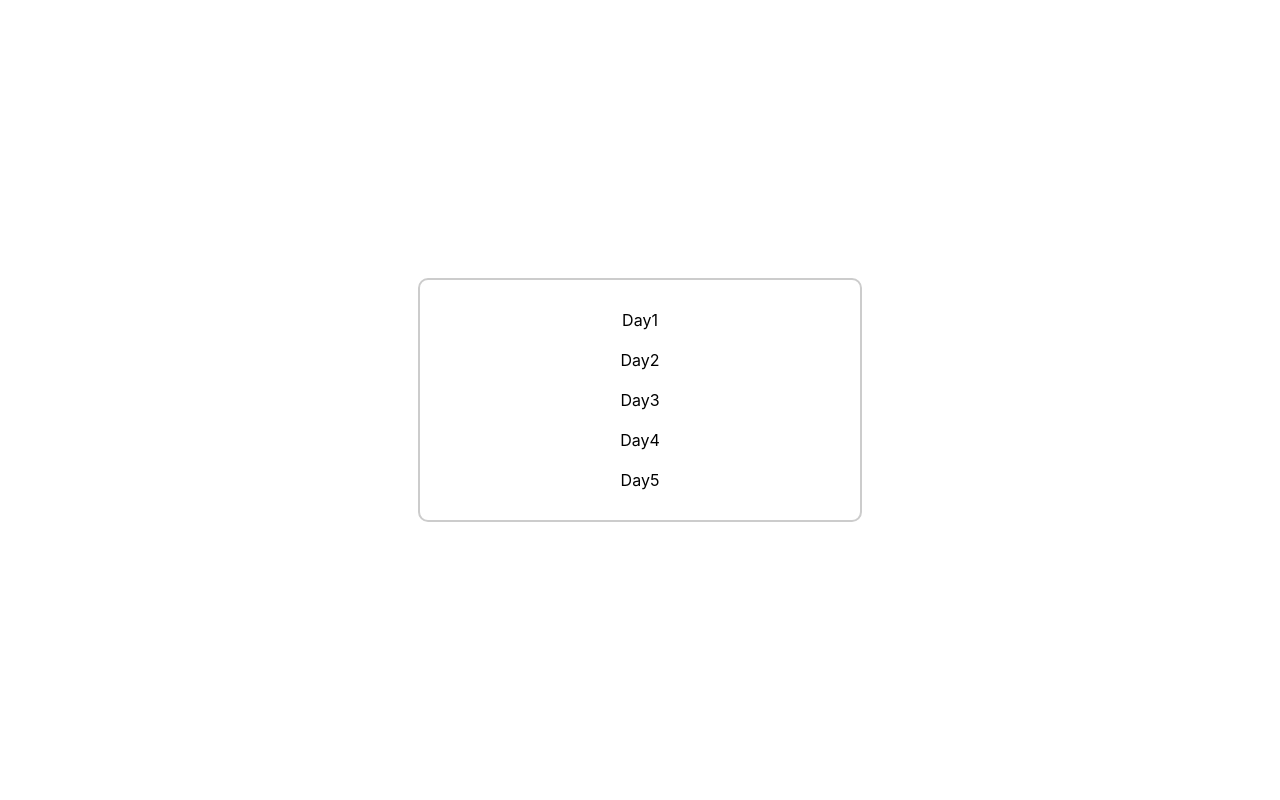
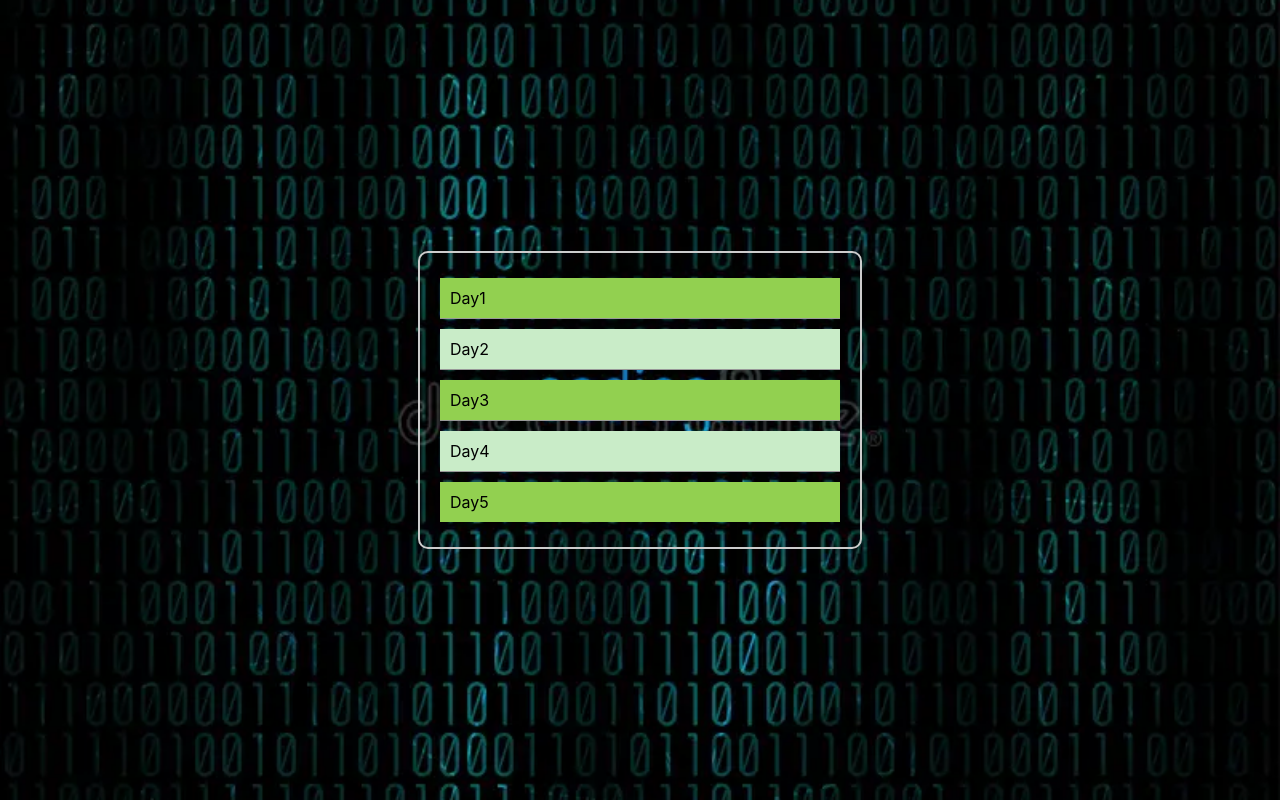
Before and after one commit to nayanatara07/FacePrep-Training, a React (Create React App) app: page / in a window 1280 px wide. Built offline with nearby package versions, Linux system fonts and the light colour scheme.

Commit message:
adding background pic and colors for rows

```diff
--- a/src/BoxComponent.css
+++ b/src/BoxComponent.css
@@ -5,6 +5,9 @@
   justify-content: center;
   align-items: center;
   height: 100vh;
+  background-image: url('hover.png'); /* Set background image */
+  background-size: cover; /* Ensure the background image covers the entire box */
+  background-position: center; /* Center the background image */
 }
 
 .box {
@@ -19,6 +22,24 @@
 }
 
 .row {
-    margin: 10px 0; /* Add margin between rows for visibility */
   cursor: pointer;
+  width: 100%; /* Ensure rows take up full width of the box */
+  box-sizing: border-box; /* Include padding and border in width calculation */
+  padding: 10px; /* Add padding for better appearance */
+  margin-top: 5px; /* Add margin between rows */
+  margin-bottom: 5px; /* Add margin between rows */
 }
+
+/* Add alternating row colors */
+.row:nth-child(even) {
+  background-color: #c9ecc8; /* Light green color for even rows */
+}
+
+.row:nth-child(odd) {
+  background-color: #92d050; /* Dark green color for odd rows */
+}
+
+/* Add styling for separating lines */
+.row:not(:last-child) {
+  border-bottom: 1px solid #999; /* Add a border at the bottom of each row except the last one */
+}
```
Also changed, not shown: src/hover.png (added). Lines whose indentation alone changed are shown as unchanged.
